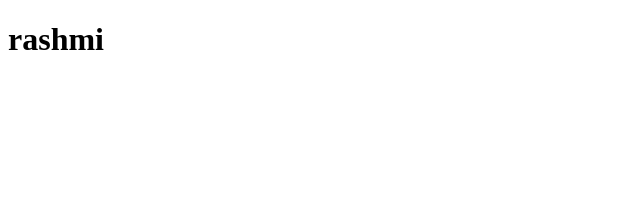
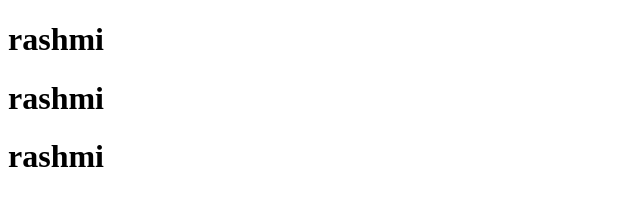
Before and after one commit to rashmi-rajput19/Civic-Complaint-Management-System, a plain HTML site: page rashmirepo/index.html in a window 1280 px wide. Shown: the whole page, without its empty margins (0-640 px from the left). Drawn offline with Linux system fonts and the light colour scheme.

Commit message:
commit urvashi

```diff
--- a/rashmirepo/index.html
+++ b/rashmirepo/index.html
@@ -7,5 +7,7 @@
 </head>
 <body>
     <h1>rashmi</h1>
+    <h1>rashmi</h1>
+    <h1>rashmi</h1>
 </body>
 </html>
```
